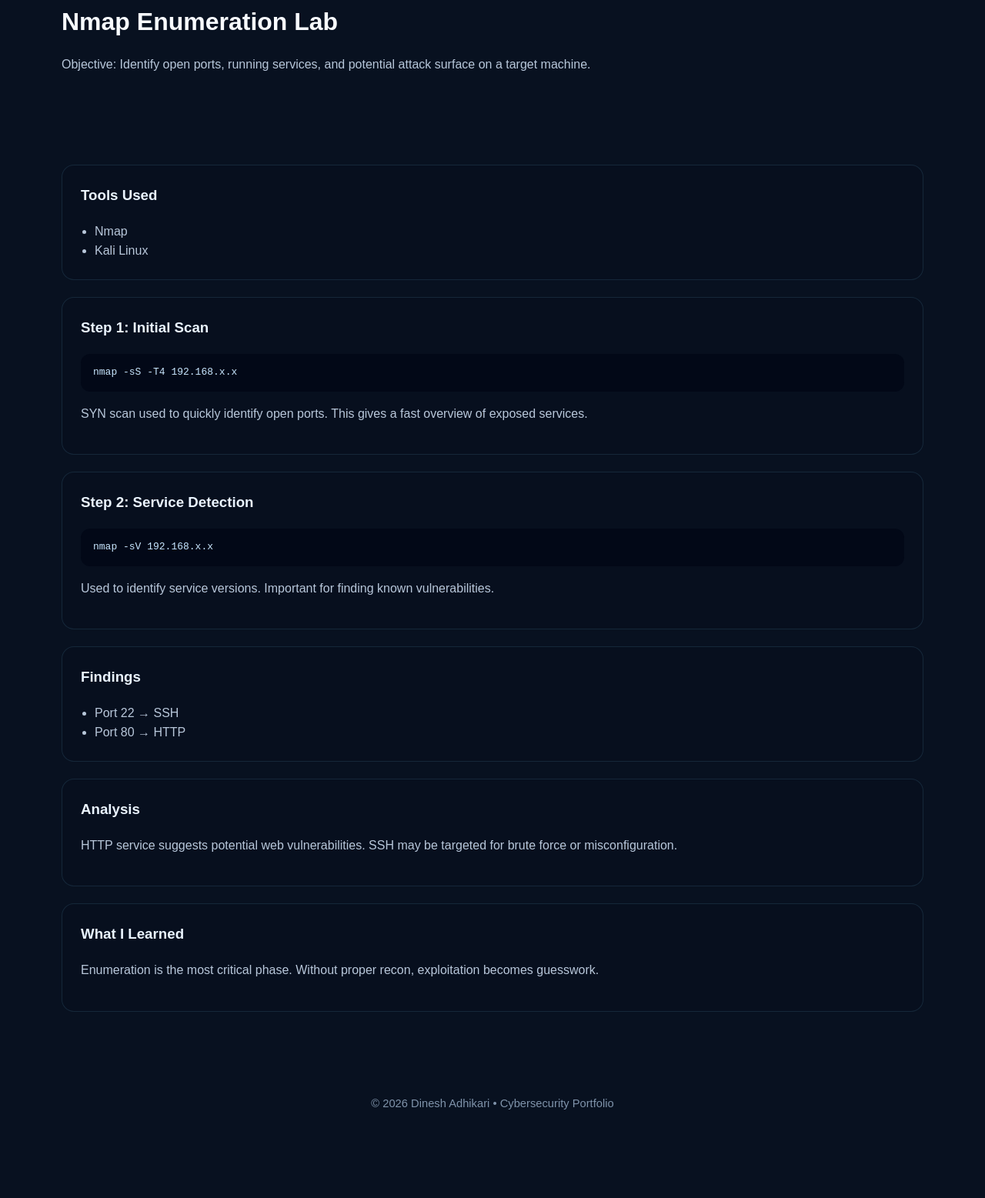
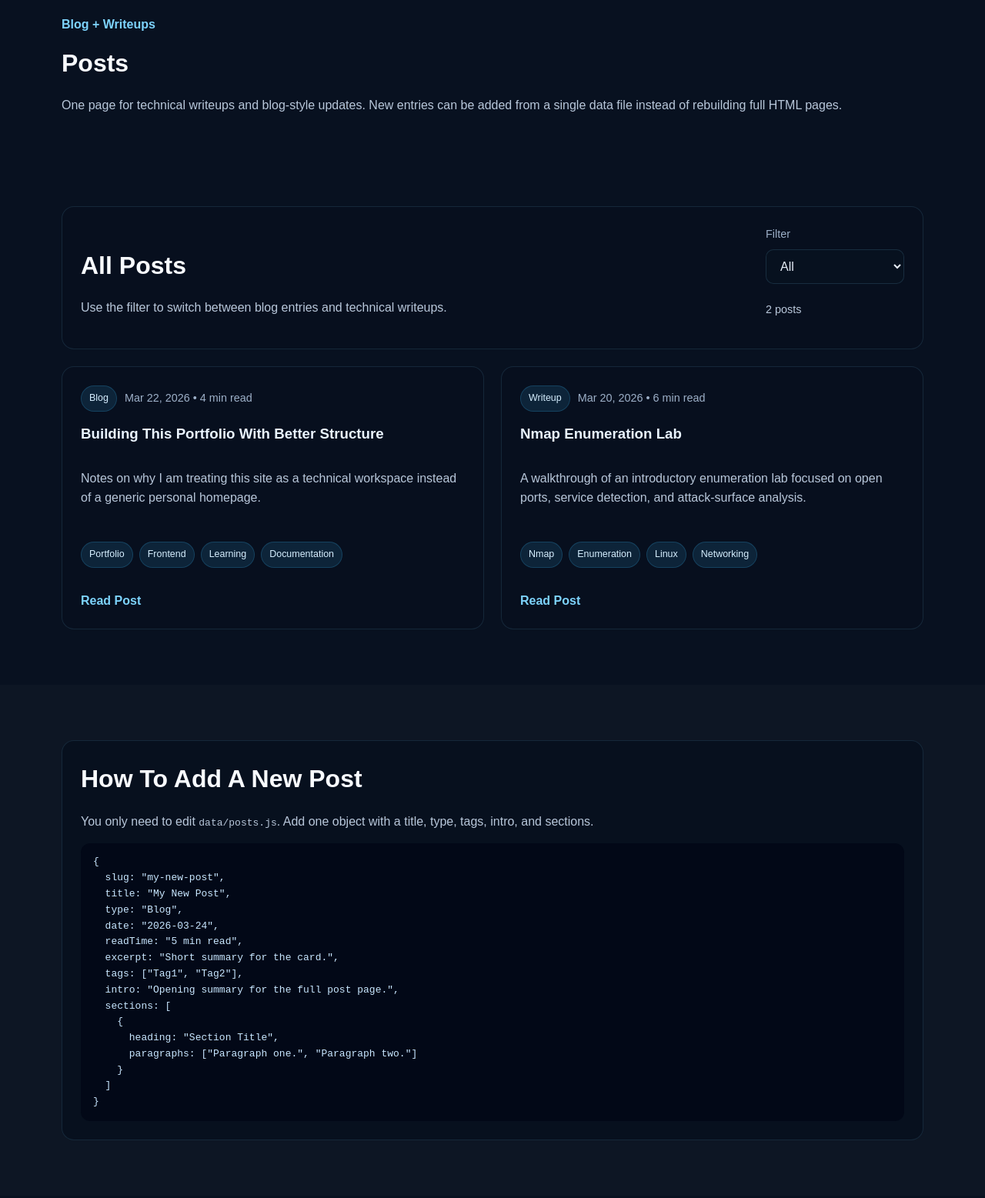
Before and after one commit to dineshadhikaree2006/portfolio---bsc, a plain HTML site: page pages/projects.html in a window 1280 px wide. Shown: the part 133-1690 px from the top of the page at 77% size. Before the commit the page ends 1630 px from the top, so only its background shows below. Drawn offline with Linux system fonts and the light colour scheme.

Commit message:
addded post pages with its aligned js

```diff
--- /dev/null
+++ b/data/posts.js
@@ -0,0 +1,90 @@
+window.PORTFOLIO_POSTS = [
+  {
+    slug: "nmap-enumeration-lab",
+    title: "Nmap Enumeration Lab",
+    type: "Writeup",
+    date: "2026-03-20",
+    readTime: "6 min read",
+    excerpt:
+      "A walkthrough of an introductory enumeration lab focused on open ports, service detection, and attack-surface analysis.",
+    tags: ["Nmap", "Enumeration", "Linux", "Networking"],
+    intro:
+      "Objective: identify open ports, inspect running services, and build an initial attack-surface picture before any exploitation attempt.",
+    sections: [
+      {
+        heading: "Tools Used",
+        list: ["Nmap", "Kali Linux"]
+      },
+      {
+        heading: "Step 1: Initial Scan",
+        code: "nmap -sS -T4 192.168.x.x",
+        paragraphs: [
+          "A SYN scan is useful for getting a fast first-pass view of exposed ports.",
+          "This step is about speed and orientation. It tells me which services deserve closer inspection next."
+        ]
+      },
+      {
+        heading: "Step 2: Service Detection",
+        code: "nmap -sV 192.168.x.x",
+        paragraphs: [
+          "Version detection helps move from 'something is open' to 'this specific service is running.'",
+          "That matters because vulnerability research depends on product and version details."
+        ]
+      },
+      {
+        heading: "Findings",
+        list: ["Port 22 -> SSH", "Port 80 -> HTTP"]
+      },
+      {
+        heading: "Analysis",
+        paragraphs: [
+          "The HTTP service suggests a web attack surface that should be examined with browser testing, directory discovery, and header inspection.",
+          "SSH is often a lower-noise target for configuration review or credential testing, but it also needs careful restraint because it is easy to waste time there too early."
+        ]
+      },
+      {
+        heading: "What I Learned",
+        paragraphs: [
+          "Enumeration sets the pace for the rest of the assessment.",
+          "If recon is weak, every later step becomes guesswork instead of evidence-driven testing."
+        ]
+      }
+    ]
+  },
+  {
+    slug: "building-this-portfolio",
+    title: "Building This Portfolio With Better Structure",
+    type: "Blog",
+    date: "2026-03-22",
+    readTime: "4 min read",
+    excerpt:
+      "Notes on why I am treating this site as a technical workspace instead of a generic personal homepage.",
+    tags: ["Portfolio", "Frontend", "Learning", "Documentation"],
+    intro:
+      "This site is part of my learning process. I want it to show real technical progress, not just claims about what I know.",
+    sections: [
+      {
+        heading: "Why This Matters",
+        paragraphs: [
+          "A portfolio becomes more credible when it shows artifacts: writeups, notes, experiments, and working improvements over time.",
+          "That is more useful than a polished page that says very little about actual skill."
+        ]
+      },
+      {
+        heading: "What I Want From The Site",
+        list: [
+          "One place to publish writeups and technical posts",
+          "A structure that stays easy to update",
+          "Clear separation between blog-style reflection and evidence-heavy writeups"
+        ]
+      },
+      {
+        heading: "Current Direction",
+        paragraphs: [
+          "The site is moving toward a reusable posts system so new entries can be added from one data file instead of rebuilding full pages every time.",
+          "That keeps the content workflow simpler and makes the portfolio easier to maintain."
+        ]
+      }
+    ]
+  }
+];
--- a/pages/projects.html
+++ b/pages/projects.html
@@ -3,10 +3,12 @@
 <head>
   <meta charset="UTF-8">
   <meta name="viewport" content="width=device-width, initial-scale=1.0">
-  <title>Nmap Enumeration | Dinesh</title>
-  <meta name="description" content="Nmap enumeration lab writeup covering service discovery, findings, and lessons learned.">
+  <title>Posts | Dinesh Adhikari</title>
+  <meta name="description" content="Combined blog and writeups page for Dinesh Adhikari's cybersecurity portfolio.">
   <link rel="stylesheet" href="../style.css">
   <script src="../script.js" defer></script>
+  <script src="../data/posts.js" defer></script>
+  <script src="../posts.js" defer></script>
 </head>
 <body>
   <header class="site-header">
@@ -15,7 +17,7 @@
       <button class="menu-toggle" id="menuToggle" aria-label="Toggle navigation">☰</button>
       <nav class="site-nav" id="siteNav">
         <a href="../index.html">Home</a>
-        <a href="projects.html" class="active">Projects</a>
+        <a href="projects.html" class="active">Posts</a>
         <a href="skills.html">Skills</a>
         <a href="contact.html">Contact</a>
       </nav>
@@ -25,58 +27,59 @@
   <main>
     <section class="page-hero">
       <div class="container">
-        <h1>Nmap Enumeration Lab</h1>
+        <p class="eyebrow">Blog + Writeups</p>
+        <h1>Posts</h1>
         <p class="page-lead">
-          Objective: Identify open ports, running services, and potential attack surface on a target machine.
+          One page for technical writeups and blog-style updates. New entries can be added from a single data file instead of rebuilding full HTML pages.
         </p>
       </div>
     </section>
 
     <section class="section">
-      <div class="container grid">
+      <div class="container">
+        <div class="posts-toolbar card">
+          <div>
+            <h2 class="section-title">All Posts</h2>
+            <p class="section-intro">Use the filter to switch between blog entries and technical writeups.</p>
+          </div>
+          <div class="posts-toolbar-controls">
+            <label for="postTypeFilter">Filter</label>
+            <select id="postTypeFilter" class="post-filter">
+              <option value="All">All</option>
+              <option value="Writeup">Writeups</option>
+              <option value="Blog">Blog</option>
+            </select>
+            <p id="postCount" class="post-count"></p>
+          </div>
+        </div>
+
+        <div class="grid three-col post-grid" id="postGrid"></div>
+      </div>
+    </section>
+
+    <section class="section alt-section">
+      <div class="container">
         <article class="card">
-          <h3>Tools Used</h3>
-          <ul>
-            <li>Nmap</li>
-            <li>Kali Linux</li>
-          </ul>
-        </article>
-
-        <article class="card">
-          <h3>Step 1: Initial Scan</h3>
-          <pre>nmap -sS -T4 192.168.x.x</pre>
-          <p>
-            SYN scan used to quickly identify open ports. This gives a fast overview of exposed services.
+          <h2 class="section-title">How To Add A New Post</h2>
+          <p class="section-intro">
+            You only need to edit <code>data/posts.js</code>. Add one object with a title, type, tags, intro, and sections.
           </p>
-        </article>
-
-        <article class="card">
-          <h3>Step 2: Service Detection</h3>
-          <pre>nmap -sV 192.168.x.x</pre>
-          <p>
-            Used to identify service versions. Important for finding known vulnerabilities.
-          </p>
-        </article>
-        <article class="card">
-          <h3>Findings</h3>
-          <ul>
-            <li>Port 22 → SSH</li>
-            <li>Port 80 → HTTP</li>
-          </ul>
-        </article>
-
-        <article class="card">
-          <h3>Analysis</h3>
-          <p>
-            HTTP service suggests potential web vulnerabilities. SSH may be targeted for brute force or misconfiguration.
-          </p>
-        </article>
-
-        <article class="card">
-          <h3>What I Learned</h3>
-          <p>
-            Enumeration is the most critical phase. Without proper recon, exploitation becomes guesswork.
-          </p>
+          <pre>{
+  slug: "my-new-post",
+  title: "My New Post",
+  type: "Blog",
+  date: "2026-03-24",
+  readTime: "5 min read",
+  excerpt: "Short summary for the card.",
+  tags: ["Tag1", "Tag2"],
+  intro: "Opening summary for the full post page.",
+  sections: [
+    {
+      heading: "Section Title",
+      paragraphs: ["Paragraph one.", "Paragraph two."]
+    }
+  ]
+}</pre>
         </article>
       </div>
     </section>
--- /dev/null
+++ b/posts.js
@@ -0,0 +1,74 @@
+function formatPostDate(dateString) {
+  const date = new Date(`${dateString}T12:00:00`);
+  return date.toLocaleDateString("en-US", {
+    year: "numeric",
+    month: "short",
+    day: "numeric"
+  });
+}
+
+function createTagMarkup(tags) {
+  return tags
+    .map((tag) => `<span class="post-tag">${tag}</span>`)
+    .join("");
+}
+
+function renderPosts(posts) {
+  const postGrid = document.getElementById("postGrid");
+  const postCount = document.getElementById("postCount");
+
+  if (!postGrid || !postCount || !window.PORTFOLIO_POSTS) return;
+
+  if (!posts.length) {
+    postCount.textContent = "0 posts";
+    postGrid.innerHTML = `
+      <article class="card empty-state">
+        <h3>No posts in this view</h3>
+        <p>Add a new item in <code>data/posts.js</code> or switch the filter.</p>
+      </article>
+    `;
+    return;
+  }
+
+  postCount.textContent = `${posts.length} post${posts.length === 1 ? "" : "s"}`;
+
+  postGrid.innerHTML = posts
+    .map(
+      (post) => `
+        <article class="card post-card">
+          <div class="post-card-top">
+            <span class="post-type-badge">${post.type}</span>
+            <span class="post-meta">${formatPostDate(post.date)} • ${post.readTime}</span>
+          </div>
+          <h3>${post.title}</h3>
+          <p>${post.excerpt}</p>
+          <div class="project-tag-wrap">${createTagMarkup(post.tags)}</div>
+          <a class="project-link" href="post.html?slug=${post.slug}">Read Post</a>
+        </article>
+      `
+    )
+    .join("");
+}
+
+function initPostFilters() {
+  const filterSelect = document.getElementById("postTypeFilter");
+  if (!filterSelect || !window.PORTFOLIO_POSTS) return;
+
+  const sortNewestFirst = [...window.PORTFOLIO_POSTS].sort((a, b) =>
+    b.date.localeCompare(a.date)
+  );
+
+  renderPosts(sortNewestFirst);
+
+  filterSelect.addEventListener("change", () => {
+    const value = filterSelect.value;
+    const filteredPosts =
+      value === "All"
+        ? sortNewestFirst
+        : sortNewestFirst.filter((post) => post.type === value);
+
+    renderPosts(filteredPosts);
+  });
+}
+
+document.addEventListener("DOMContentLoaded", initPostFilters);
--- a/style.css
+++ b/style.css
@@ -291,6 +291,90 @@ pre {
     font-weight: bold;
 }
 
+.posts-toolbar {
+    display: flex;
+    justify-content: space-between;
+    align-items: end;
+    gap: 20px;
+    margin-bottom: 22px;
+}
+
+.posts-toolbar-controls {
+    display: grid;
+    gap: 8px;
+    min-width: 180px;
+}
+
+.posts-toolbar-controls label,
+.post-count,
+.post-meta,
+.post-detail-meta {
+    color: #9db0c8;
+    font-size: 0.9rem;
+}
+
+.post-filter {
+    width: 100%;
+    border: 1px solid rgba(125, 211, 252, 0.14);
+    border-radius: 10px;
+    background: #07111f;
+    color: #e7eef8;
+    padding: 12px 14px;
+    font: inherit;
+}
+
+.post-grid {
+    align-items: stretch;
+}
+
+.post-card {
+    display: grid;
+    gap: 14px;
+}
+
+.post-card-top,
+.post-detail-meta {
+    display: flex;
+    flex-wrap: wrap;
+    gap: 10px;
+    align-items: center;
+}
+
+.post-type-badge,
+.post-tag {
+    font-size: 0.78rem;
+    padding: 6px 10px;
+    border-radius: 999px;
+    background: rgba(56, 189, 248, 0.12);
+    border: 1px solid rgba(56, 189, 248, 0.2);
+    color: #d6efff;
+}
+
+.post-card h3 {
+    margin-bottom: 0;
+}
+
+.post-layout {
+    display: grid;
+    gap: 22px;
+}
+
+.post-section-card h2 {
+    margin-top: 0;
+    margin-bottom: 12px;
+    font-size: 1.2rem;
+}
+
+.post-section-list {
+    margin: 0;
+    padding-left: 18px;
+    color: #b8c7da;
+}
+
+.empty-state {
+    text-align: center;
+}
+
 .contact-grid {
     display: grid;
     grid-template-columns: 1fr 1fr;
@@ -352,6 +436,11 @@ pre {
 
     .hero-grid {
         gap: 24px;
+    }
+
+    .posts-toolbar {
+        display: grid;
+        align-items: start;
     }
 }
 
```
Also changed, not shown: index.html (+4 -3 lines), pages/contact.html (+1 -1 lines), pages/post.html (added, +35 -0 lines), pages/skills.html (+1 -1 lines), post.js (added, +83 -0 lines).
